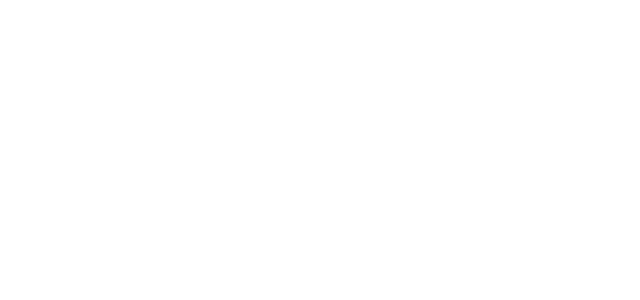
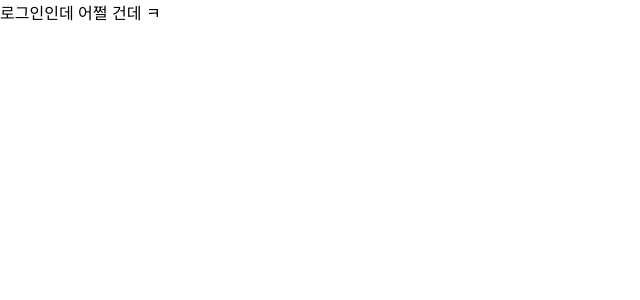
Before and after one commit to gugyeoj1n/enough_weight, a React (Create React App) app in the folder client/: page /login in a window 1280 px wide. Before the commit this address had no page. Shown: the top 300 px of the page, without its empty margins (0-640 px from the left). Built offline with nearby package versions, Linux system fonts and the light colour scheme.

Commit message:
[FEAT] 페이지 라우팅 구현

```diff
--- a/client/package.json
+++ b/client/package.json
@@ -6,9 +6,12 @@
     "@testing-library/jest-dom": "^5.17.0",
     "@testing-library/react": "^13.4.0",
     "@testing-library/user-event": "^13.5.0",
+    "axios": "^1.6.2",
     "http-proxy-middleware": "^2.0.6",
     "react": "^18.2.0",
+    "react-cookie": "^6.1.1",
     "react-dom": "^18.2.0",
+    "react-modal": "^3.16.1",
     "react-router-dom": "^6.20.1",
     "react-scripts": "5.0.1",
     "web-vitals": "^2.1.4"
--- a/client/src/App.js
+++ b/client/src/App.js
@@ -1,5 +1,6 @@
 import React from 'react'
 import MainPage from './pages/MainPage'
+import Login from './pages/Login'
 
 import {
   BrowserRouter,
@@ -12,6 +13,7 @@ function App() {
 		<BrowserRouter>
       		<Routes>
         		<Route exact path="/" element = { <MainPage /> }/>
+        		<Route exact path="/login" element = { <Login /> }/>
       		</Routes>
     	</BrowserRouter>
 	)
--- /dev/null
+++ b/client/src/pages/Login.js
@@ -0,0 +1,9 @@
+function Login(){
+    return (
+        <div>
+            로그인인데 어쩔 건데 ㅋ
+        </div>
+    )
+}
+
+export default Login
--- a/client/src/pages/MainPage.js
+++ b/client/src/pages/MainPage.js
@@ -1,8 +1,17 @@
+import { useNavigate } from "react-router-dom"
+
 function MainPage()
 {
+    const navigate = useNavigate()
+
+    const loginNavigate = () => {
+        navigate("/Login")
+    }
+
     return (
         <div>
             이정욱 제쳤고 ㅋㅋ
+            <button onClick={ loginNavigate }/>
         </div>
     );
 }
```
Also changed, not shown: 1 other file (tests, documents, lock files or other folders).
